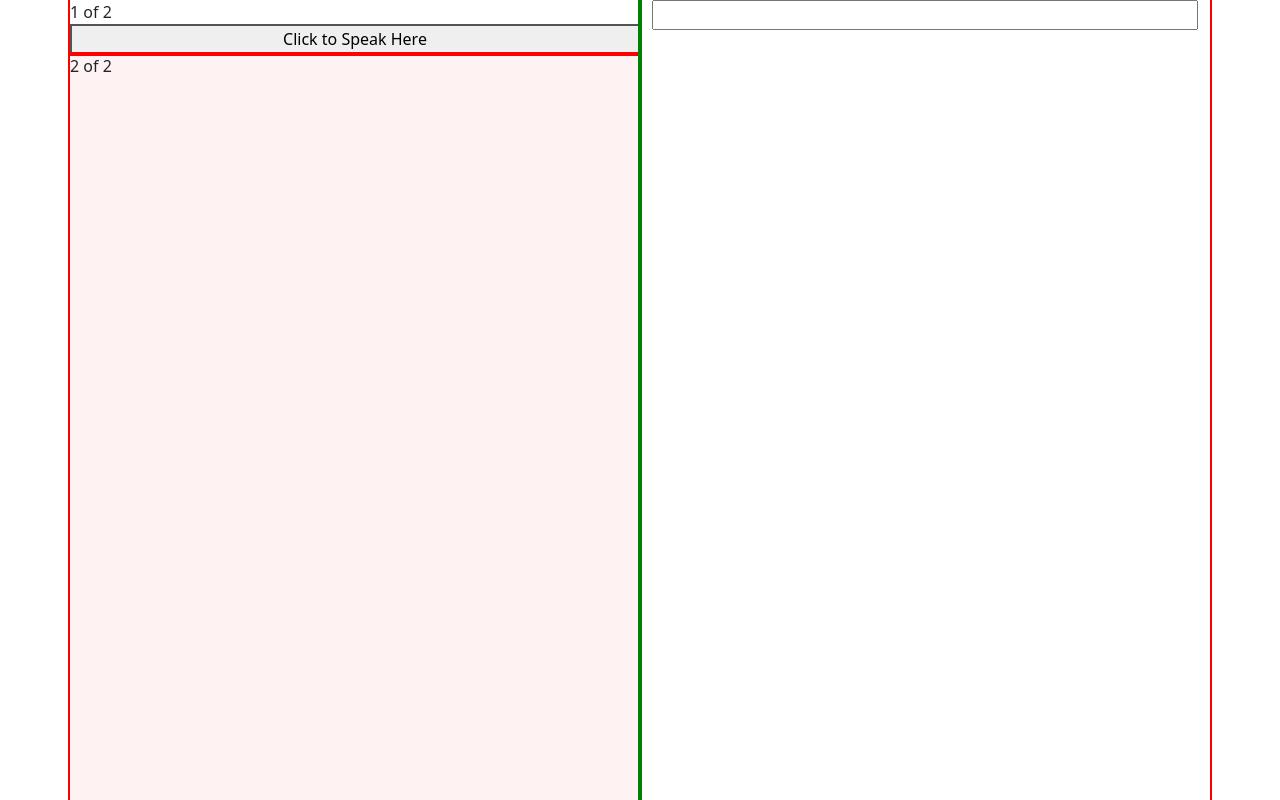
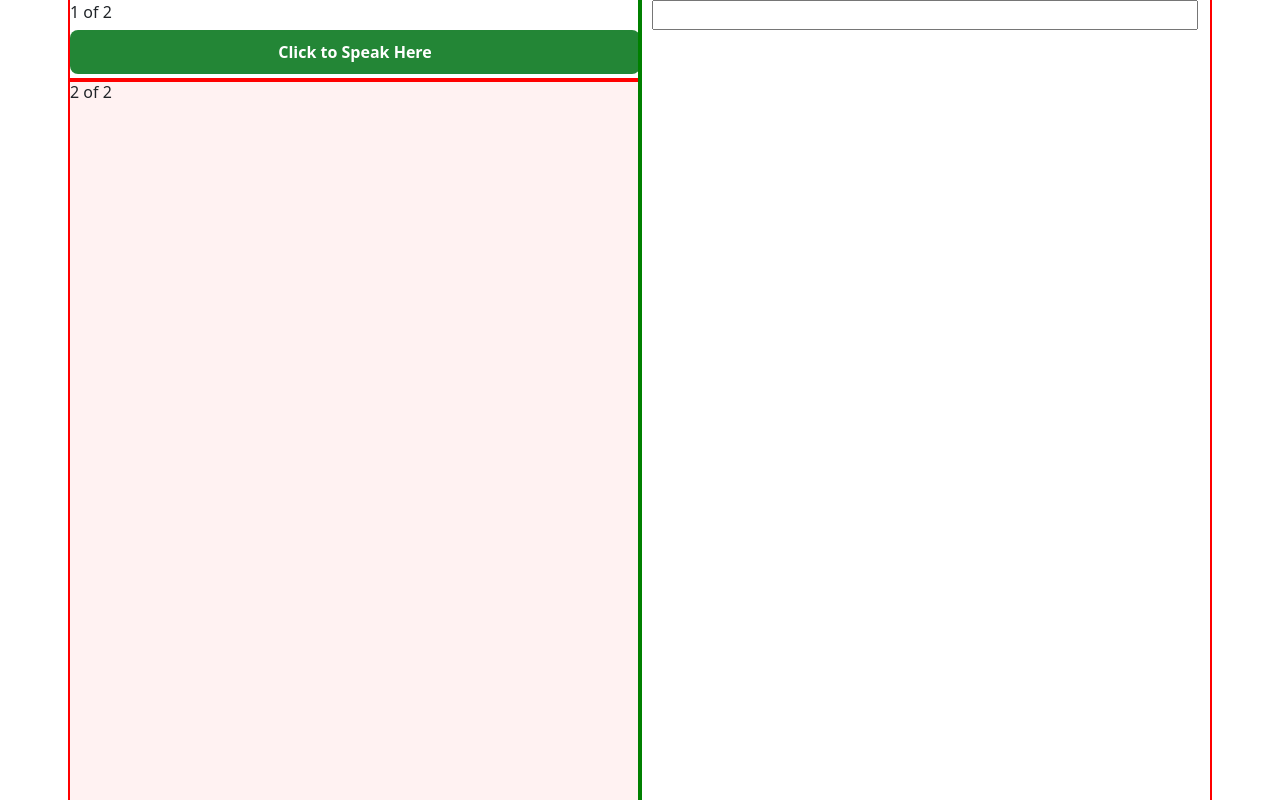
Before and after one commit to FormulaCarbon/Spectra, a Flask app: template src/templates/editor.html in a window 1280 px wide. Run offline with Flask 3, Linux system fonts and the light colour scheme; the template is opened without the code that fills it: values that come from a table or form of the project are taken from there, others are empty.

Commit message:
style/mic-button
- added green color and 8px border-radius to the mic button
- added animations for all future button elements

```diff
--- a/src/static/editor.css
+++ b/src/static/editor.css
@@ -61,3 +61,18 @@ html, body {
 div#content {
     outline: 2px solid blue;
 }
+
+#mic-button {
+  background-color: #238636;
+  color: white;
+  font-size: 1rem;
+  font-weight: 600;
+  border: none;
+  border-radius: 8px;
+  padding: 0.6rem 1.2rem;
+  margin: 0.4rem 0rem;
+  cursor: pointer;
+  transition: background 0.2s ease;
+}
+button:hover { background-color: #2ea043; }
+button:disabled { opacity: 0.6; cursor: not-allowed; }
--- a/src/templates/editor.html
+++ b/src/templates/editor.html
@@ -14,7 +14,7 @@
         <div class="col">
             <div class="row">
                 1 of 2
-                <button>Click to Speak Here</button>
+                <button id="mic-button">Click to Speak Here</button>
             </div>
             <div class="row">
                 2 of 2
```
